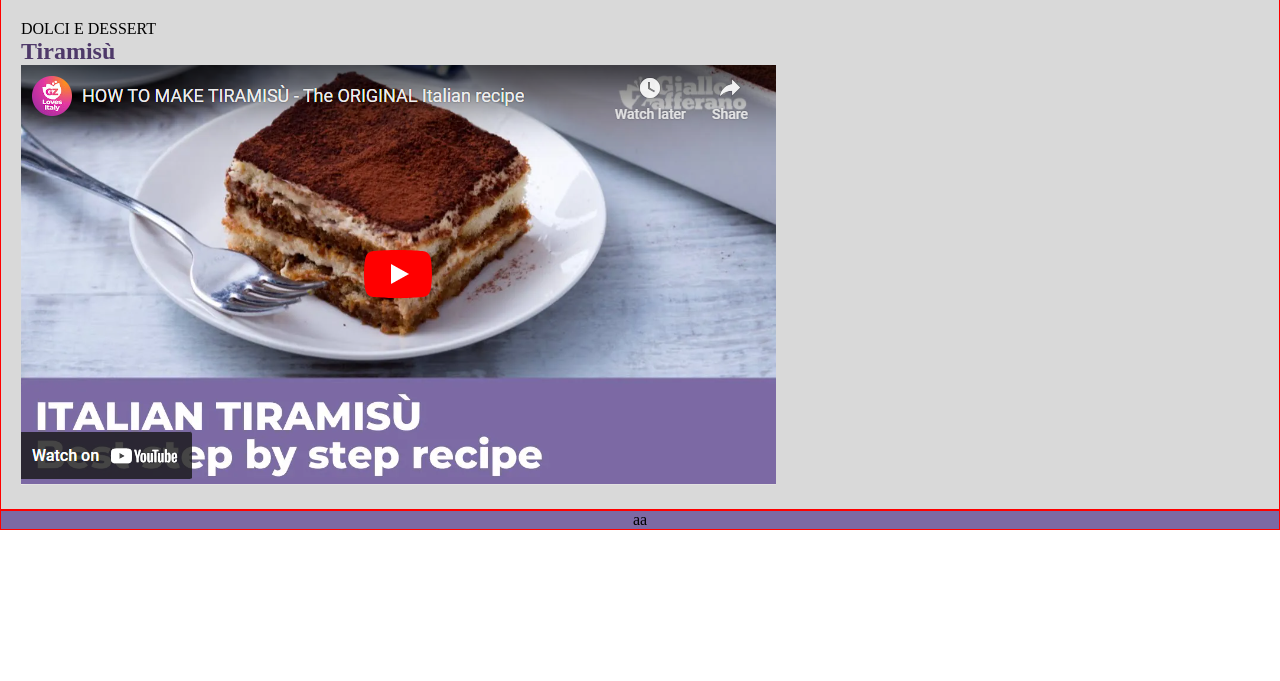
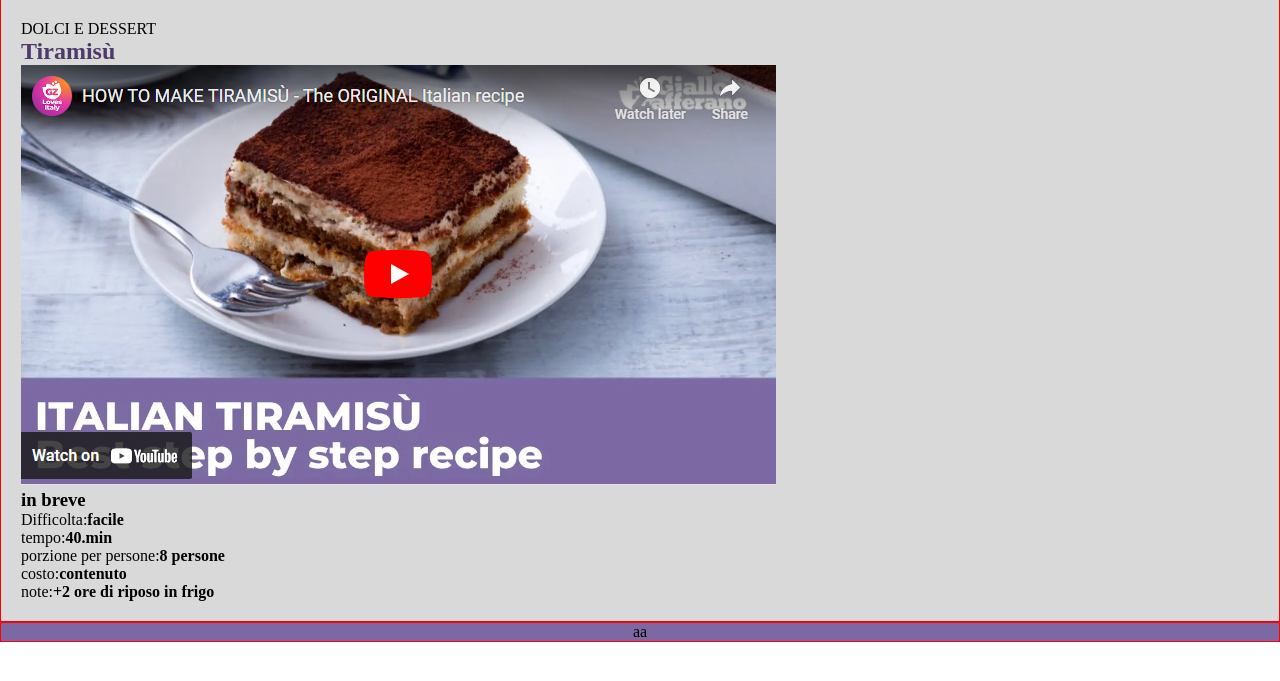
Before and after one commit to Giuseppe-DeFilippo/htmlcss-responsive-layout, a plain HTML site: page index.html in a window 1280 px wide. Shown: the part 81-762 px from the top of the page. Drawn offline with Linux system fonts and the light colour scheme.

Commit message:
add image and text

```diff
--- a/css/style.css
+++ b/css/style.css
@@ -46,12 +46,19 @@ font-family: "nerko one", cursive;
 .p-all{
 padding: 20px;
 }
+/*lista*/
+li{
+  list-style-type: none;
+}
 /*testo grande*/
 .uppercase{
 text-transform: uppercase;
 }
 .text-color{
 color: var(--color-dark-text);
+}
+.text-bold{
+  font-weight: bold ;
 }
 /* fine modifica testo*/
 
@@ -60,3 +67,6 @@ color: var(--color-dark-text);
   width: 100%;
   max-width: 100%;
 }
+@media screen and (min-width: 576px) {
+
+}
--- a/index.html
+++ b/index.html
@@ -24,6 +24,17 @@
             <div>
                 <img class="img" src="img/image (10).png" alt="">
             </div>
+            <div>
+                <h3>in breve</h3>
+                <ul>
+                    <li class="d-flex">Difficolta:<section class="text-bold">facile</section></li>
+                    <li class="d-flex">tempo:<section class="text-bold">40.min</section></li>
+                    <li class="d-flex">porzione per persone:<section class="text-bold">8 persone</section></li>
+                    <li class="d-flex">costo:<section class="text-bold">contenuto</section></li>
+                    <li class="d-flex">note:<section class="text-bold">+2 ore di riposo in frigo</section></li>
+                </ul>
+
+            </div>
 
 
 
```
